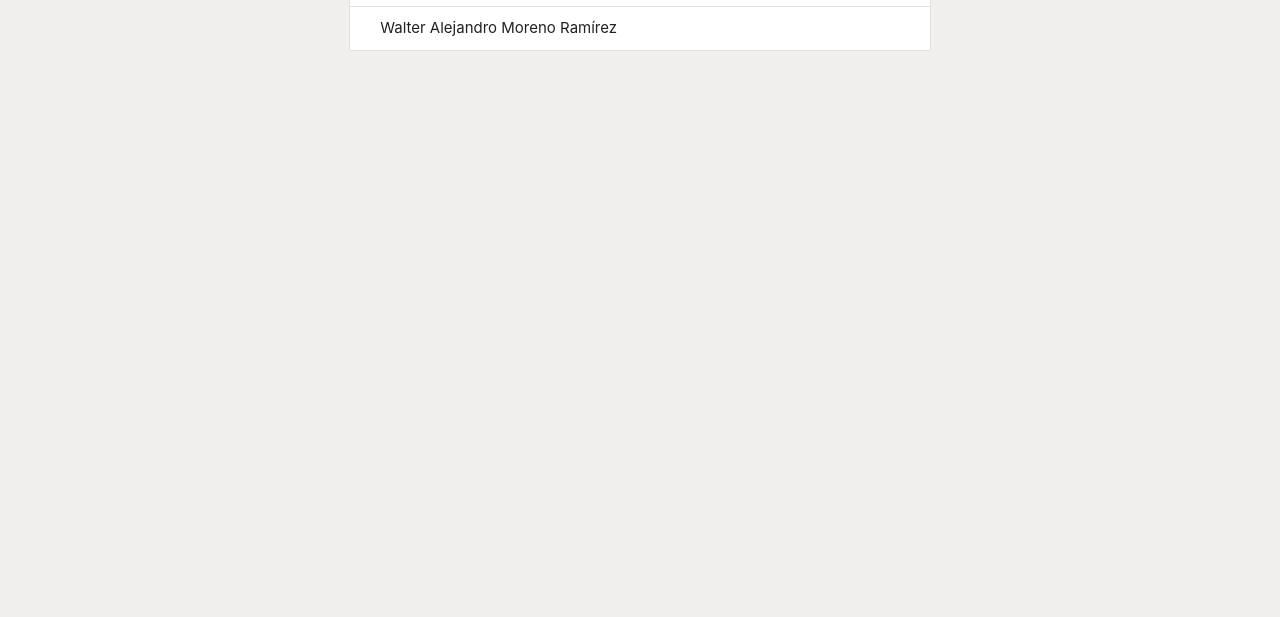
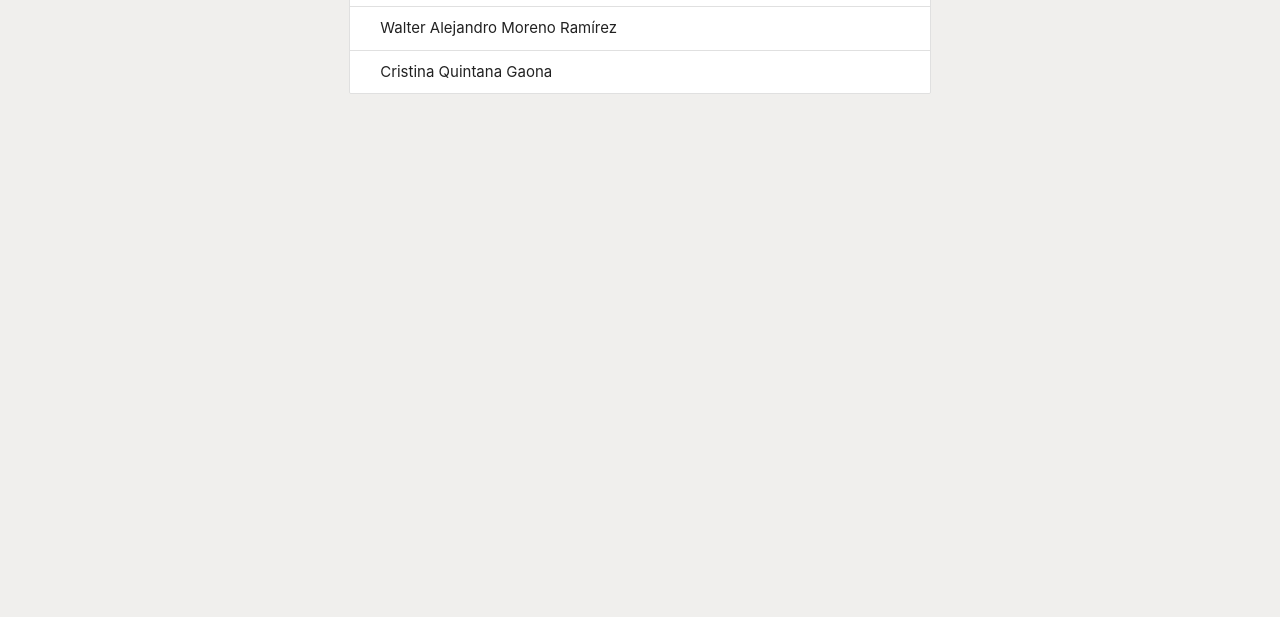
Before and after one commit to wamor170795/Taller_3G_2.0_Pruebas, a plain HTML site: page index.html in a window 1280 px wide. Shown: the part 183-800 px from the top of the page. Drawn offline with Linux system fonts and the light colour scheme; no server answers.

Commit message:
nuevo integrante

```diff
--- a/index.html
+++ b/index.html
@@ -43,6 +43,7 @@
                   <ul class="collection with-header">
                     <li class="collection-header"><h4>Participantes 2da sesi&oacute;n</h4></li>
                     <li class="collection-item">Walter Alejandro Moreno Ramírez</li>
+                    <li class="collection-item">Cristina Quintana Gaona</li>
                   </ul>
 
               </div>
```
